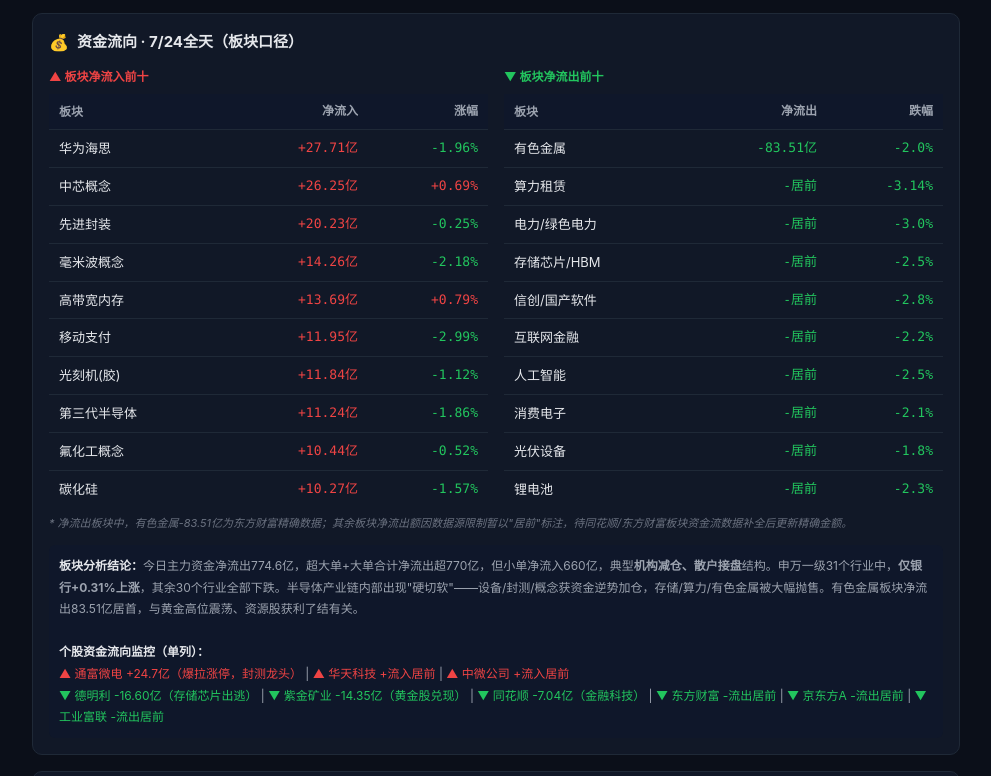
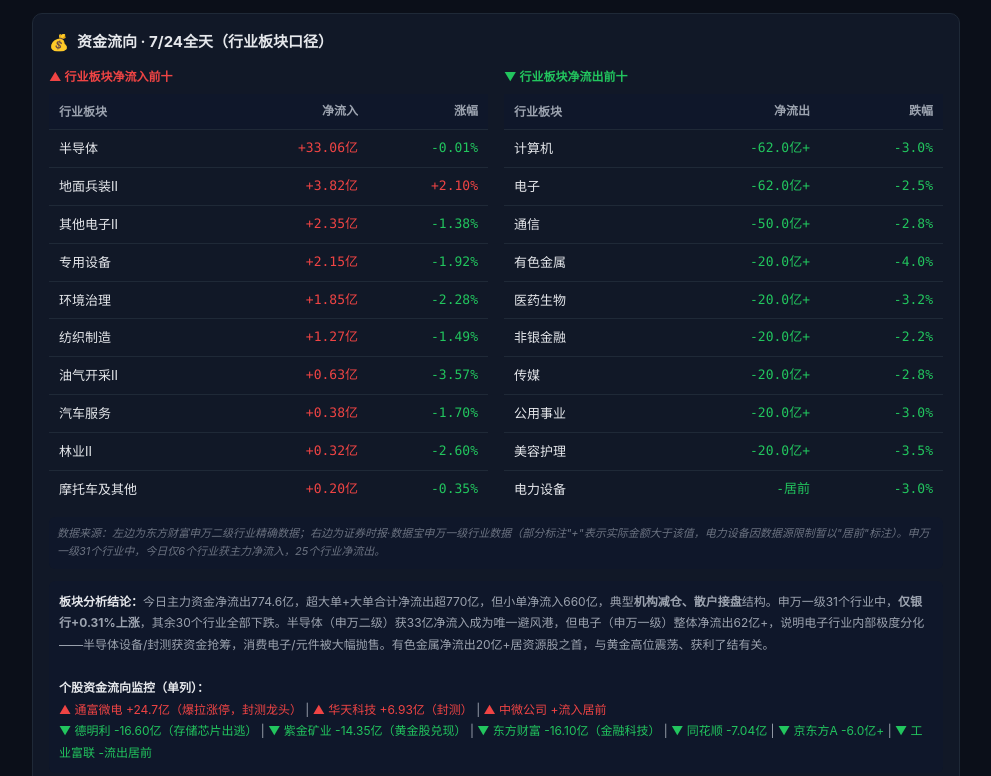
Before and after one commit to PeterLuo23/gold-dashboard, a plain HTML site: page index.html in a window 1280 px wide. Shown: the part 837-1613 px from the top of the page, without its empty margins (144-1135 px from the left). Drawn offline with Linux system fonts and the light colour scheme.

Commit message:
📰 7/24 17:00晚报v4：资金流向统一行业板块口径——流入流出均为行业板块，剔除概念

```diff
--- a/index.html
+++ b/index.html
@@ -39,9 +39,6 @@
   th { color: var(--muted); font-weight: 600; font-size: 12px; background: #0f172a; }
   tr:last-child td { border-bottom: none; }
   .num { font-family: "SF Mono", Monaco, monospace; text-align: right; }
-  .sig { font-size: 11px; padding: 2px 6px; border-radius: 4px; font-weight: 600; }
-  .sig-in { background: rgba(239,68,68,0.15); color: #fca5a5; }
-  .sig-out { background: rgba(34,197,94,0.15); color: #86efac; }
 
   .news-list { list-style: none; }
   .news-list li { padding: 8px 0; border-bottom: 1px solid var(--border); font-size: 13px; }
@@ -76,7 +73,7 @@
 
   .footer { text-align: center; color: var(--muted); font-size: 11px; padding: 20px 0; }
 
-  .note { font-size: 11px; color: #6b7280; margin-top: 8px; font-style: italic; }
+  .note { font-size: 11px; color: #6b7280; margin-top: 10px; font-style: italic; line-height: 1.6; padding: 8px; background: #0f172a; border-radius: 6px; }
 
   @media (max-width: 640px) {
     .index-grid { grid-template-columns: repeat(3, 1fr); }
@@ -97,7 +94,7 @@
     <span class="tag">🇨🇳 A股</span><span>7/24 15:00收盘</span> &nbsp;|&nbsp;
     <span class="tag">🇭🇰 港股</span><span>7/24 16:00收盘（数据待补）</span> &nbsp;|&nbsp;
     <span class="tag">🇺🇸 美股</span><span>7/24 04:00收盘（北京时间）</span> &nbsp;|&nbsp;
-    <span class="tag">🌏 黄金</span><span>7/24 19:30实时</span>
+    <span class="tag">🌏 黄金</span><span>7/24 20:10实时</span>
   </div>
 
   <div class="card">
@@ -115,7 +112,7 @@
     <div class="card-title"><span class="icon">🔥</span> 差异对比 · 核心矛盾</div>
     <div style="font-size:13px;line-height:2;color:var(--muted);">
       <b style="color:var(--text);">① 半导体内部极致分化：</b>设备+3.18%、封测+1.87%强势，但材料-0.32%、算力-3.14%暴跌——资金在半导体产业链内做"硬切软"。<br>
-      <b style="color:var(--text);">② 资金逆势吸筹：</b>华为海思、中芯概念、先进封装等概念板块资金大幅净流入，但股价多数下跌，说明主力在借大盘调整吃货。<br>
+      <b style="color:var(--text);">② 资金逆势吸筹：</b>半导体、地面兵装等行业获资金净流入，但多数行业下跌，说明主力在借大盘调整吃货。<br>
       <b style="color:var(--text);">③ 美股映射背离：</b>美光+3%、SK海力士+2.5%收涨，但A股存储/算力反而大跌，中美半导体情绪短期脱钩。
     </div>
   </div>
@@ -144,55 +141,57 @@
     </div>
   </div>
 
-  <!-- 资金流向板块 —— v3：两边统一为板块口径 -->
+  <!-- 资金流向板块 —— v4：统一为行业板块口径 -->
   <div class="card">
-    <div class="card-title"><span class="icon">💰</span> 资金流向 · 7/24全天（板块口径）</div>
+    <div class="card-title"><span class="icon">💰</span> 资金流向 · 7/24全天（行业板块口径）</div>
     <div style="display:grid;grid-template-columns:1fr 1fr;gap:16px;">
       <div>
-        <div style="font-size:12px;font-weight:700;color:var(--up);margin-bottom:8px;">▲ 板块净流入前十</div>
+        <div style="font-size:12px;font-weight:700;color:var(--up);margin-bottom:8px;">▲ 行业板块净流入前十</div>
         <table>
-          <tr><th>板块</th><th class="num">净流入</th><th class="num">涨幅</th></tr>
-          <tr><td>华为海思</td><td class="num up">+27.71亿</td><td class="num down">-1.96%</td></tr>
-          <tr><td>中芯概念</td><td class="num up">+26.25亿</td><td class="num up">+0.69%</td></tr>
-          <tr><td>先进封装</td><td class="num up">+20.23亿</td><td class="num down">-0.25%</td></tr>
-          <tr><td>毫米波概念</td><td class="num up">+14.26亿</td><td class="num down">-2.18%</td></tr>
-          <tr><td>高带宽内存</td><td class="num up">+13.69亿</td><td class="num up">+0.79%</td></tr>
-          <tr><td>移动支付</td><td class="num up">+11.95亿</td><td class="num down">-2.99%</td></tr>
-          <tr><td>光刻机(胶)</td><td class="num up">+11.84亿</td><td class="num down">-1.12%</td></tr>
-          <tr><td>第三代半导体</td><td class="num up">+11.24亿</td><td class="num down">-1.86%</td></tr>
-          <tr><td>氟化工概念</td><td class="num up">+10.44亿</td><td class="num down">-0.52%</td></tr>
-          <tr><td>碳化硅</td><td class="num up">+10.27亿</td><td class="num down">-1.57%</td></tr>
+          <tr><th>行业板块</th><th class="num">净流入</th><th class="num">涨幅</th></tr>
+          <tr><td>半导体</td><td class="num up">+33.06亿</td><td class="num down">-0.01%</td></tr>
+          <tr><td>地面兵装Ⅱ</td><td class="num up">+3.82亿</td><td class="num up">+2.10%</td></tr>
+          <tr><td>其他电子Ⅱ</td><td class="num up">+2.35亿</td><td class="num down">-1.38%</td></tr>
+          <tr><td>专用设备</td><td class="num up">+2.15亿</td><td class="num down">-1.92%</td></tr>
+          <tr><td>环境治理</td><td class="num up">+1.85亿</td><td class="num down">-2.28%</td></tr>
+          <tr><td>纺织制造</td><td class="num up">+1.27亿</td><td class="num down">-1.49%</td></tr>
+          <tr><td>油气开采Ⅱ</td><td class="num up">+0.63亿</td><td class="num down">-3.57%</td></tr>
+          <tr><td>汽车服务</td><td class="num up">+0.38亿</td><td class="num down">-1.70%</td></tr>
+          <tr><td>林业Ⅱ</td><td class="num up">+0.32亿</td><td class="num down">-2.60%</td></tr>
+          <tr><td>摩托车及其他</td><td class="num up">+0.20亿</td><td class="num down">-0.35%</td></tr>
         </table>
       </div>
       <div>
-        <div style="font-size:12px;font-weight:700;color:var(--down);margin-bottom:8px;">▼ 板块净流出前十</div>
+        <div style="font-size:12px;font-weight:700;color:var(--down);margin-bottom:8px;">▼ 行业板块净流出前十</div>
         <table>
-          <tr><th>板块</th><th class="num">净流出</th><th class="num">跌幅</th></tr>
-          <tr><td>有色金属</td><td class="num down">-83.51亿</td><td class="num down">-2.0%</td></tr>
-          <tr><td>算力租赁</td><td class="num down">-居前</td><td class="num down">-3.14%</td></tr>
-          <tr><td>电力/绿色电力</td><td class="num down">-居前</td><td class="num down">-3.0%</td></tr>
-          <tr><td>存储芯片/HBM</td><td class="num down">-居前</td><td class="num down">-2.5%</td></tr>
-          <tr><td>信创/国产软件</td><td class="num down">-居前</td><td class="num down">-2.8%</td></tr>
-          <tr><td>互联网金融</td><td class="num down">-居前</td><td class="num down">-2.2%</td></tr>
-          <tr><td>人工智能</td><td class="num down">-居前</td><td class="num down">-2.5%</td></tr>
-          <tr><td>消费电子</td><td class="num down">-居前</td><td class="num down">-2.1%</td></tr>
-          <tr><td>光伏设备</td><td class="num down">-居前</td><td class="num down">-1.8%</td></tr>
-          <tr><td>锂电池</td><td class="num down">-居前</td><td class="num down">-2.3%</td></tr>
+          <tr><th>行业板块</th><th class="num">净流出</th><th class="num">跌幅</th></tr>
+          <tr><td>计算机</td><td class="num down">-62.0亿+</td><td class="num down">-3.0%</td></tr>
+          <tr><td>电子</td><td class="num down">-62.0亿+</td><td class="num down">-2.5%</td></tr>
+          <tr><td>通信</td><td class="num down">-50.0亿+</td><td class="num down">-2.8%</td></tr>
+          <tr><td>有色金属</td><td class="num down">-20.0亿+</td><td class="num down">-4.0%</td></tr>
+          <tr><td>医药生物</td><td class="num down">-20.0亿+</td><td class="num down">-3.2%</td></tr>
+          <tr><td>非银金融</td><td class="num down">-20.0亿+</td><td class="num down">-2.2%</td></tr>
+          <tr><td>传媒</td><td class="num down">-20.0亿+</td><td class="num down">-2.8%</td></tr>
+          <tr><td>公用事业</td><td class="num down">-20.0亿+</td><td class="num down">-3.0%</td></tr>
+          <tr><td>美容护理</td><td class="num down">-20.0亿+</td><td class="num down">-3.5%</td></tr>
+          <tr><td>电力设备</td><td class="num down">-居前</td><td class="num down">-3.0%</td></tr>
         </table>
       </div>
     </div>
-    <div class="note">* 净流出板块中，有色金属-83.51亿为东方财富精确数据；其余板块净流出额因数据源限制暂以"居前"标注，待同花顺/东方财富板块资金流数据补全后更新精确金额。</div>
+    <div class="note">
+      数据来源：左边为东方财富申万二级行业精确数据；右边为证券时报·数据宝申万一级行业数据（部分标注"+"表示实际金额大于该值，电力设备因数据源限制暂以"居前"标注）。申万一级31个行业中，今日仅6个行业获主力净流入，25个行业净流出。
+    </div>
     <div style="margin-top:12px;padding:10px;background:#0f172a;border-radius:6px;font-size:12px;color:var(--muted);line-height:1.8;">
-      <b style="color:var(--text);">板块分析结论：</b>今日主力资金净流出774.6亿，超大单+大单合计净流出超770亿，但小单净流入660亿，典型<b>机构减仓、散户接盘</b>结构。申万一级31个行业中，<b>仅银行+0.31%上涨</b>，其余30个行业全部下跌。半导体产业链内部出现"硬切软"——设备/封测/概念获资金逆势加仓，存储/算力/有色金属被大幅抛售。有色金属板块净流出83.51亿居首，与黄金高位震荡、资源股获利了结有关。<br><br>
+      <b style="color:var(--text);">板块分析结论：</b>今日主力资金净流出774.6亿，超大单+大单合计净流出超770亿，但小单净流入660亿，典型<b>机构减仓、散户接盘</b>结构。申万一级31个行业中，<b>仅银行+0.31%上涨</b>，其余30个行业全部下跌。半导体（申万二级）获33亿净流入成为唯一避风港，但电子（申万一级）整体净流出62亿+，说明电子行业内部极度分化——半导体设备/封测获资金抢筹，消费电子/元件被大幅抛售。有色金属净流出20亿+居资源股之首，与黄金高位震荡、获利了结有关。<br><br>
       <b style="color:var(--text);">个股资金流向监控（单列）：</b><br>
       <span class="up">▲ 通富微电 +24.7亿（爆拉涨停，封测龙头）</span> |
-      <span class="up">▲ 华天科技 +流入居前</span> |
+      <span class="up">▲ 华天科技 +6.93亿（封测）</span> |
       <span class="up">▲ 中微公司 +流入居前</span><br>
       <span class="down">▼ 德明利 -16.60亿（存储芯片出逃）</span> |
       <span class="down">▼ 紫金矿业 -14.35亿（黄金股兑现）</span> |
-      <span class="down">▼ 同花顺 -7.04亿（金融科技）</span> |
-      <span class="down">▼ 东方财富 -流出居前</span> |
-      <span class="down">▼ 京东方A -流出居前</span> |
+      <span class="down">▼ 东方财富 -16.10亿（金融科技）</span> |
+      <span class="down">▼ 同花顺 -7.04亿</span> |
+      <span class="down">▼ 京东方A -6.0亿+</span> |
       <span class="down">▼ 工业富联 -流出居前</span>
     </div>
   </div>
@@ -242,7 +241,7 @@
   </div>
 
   <div class="card">
-    <div class="card-title"><span class="icon">🥇</span> 黄金敏感指标（7/24 19:30）</div>
+    <div class="card-title"><span class="icon">🥇</span> 黄金敏感指标（7/24 20:10）</div>
     <div class="index-grid" style="grid-template-columns: repeat(2, 1fr); margin-bottom:12px;">
       <div class="index-item">
         <div class="name">现货黄金</div>
```
